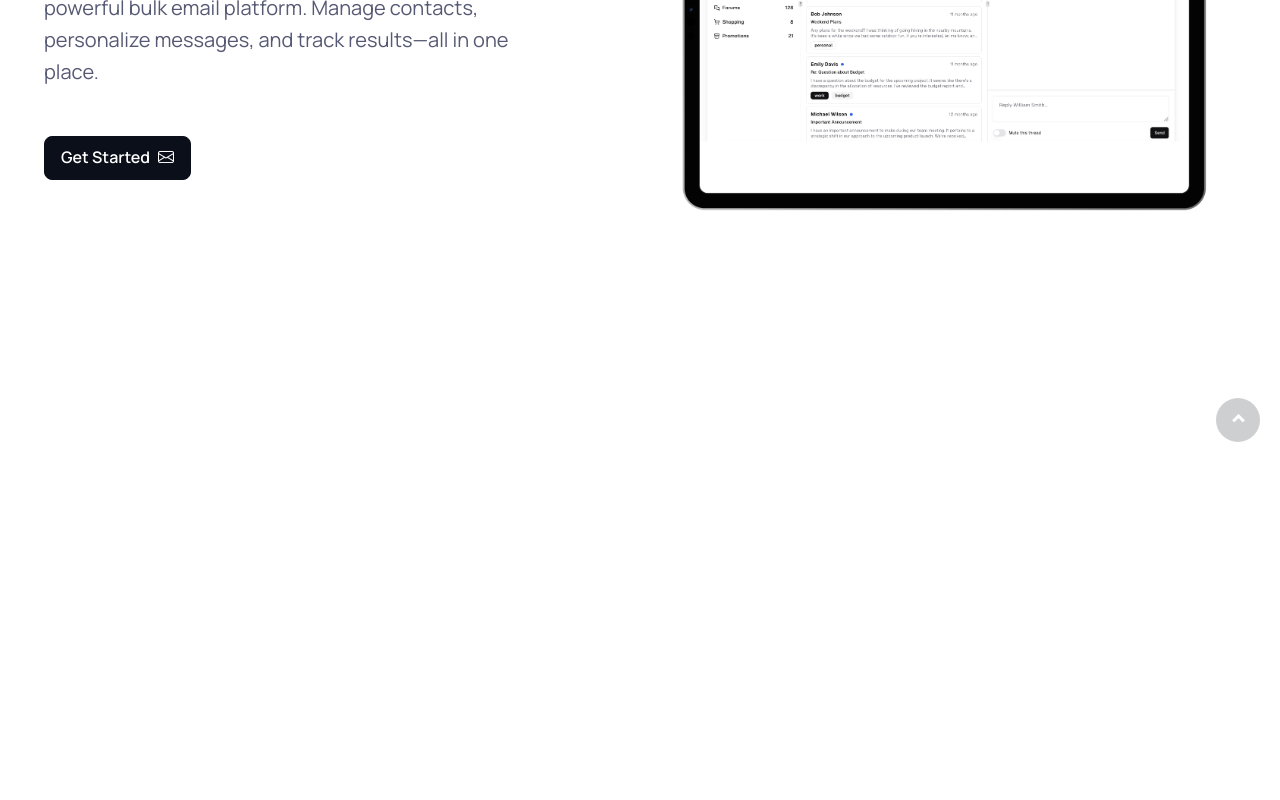
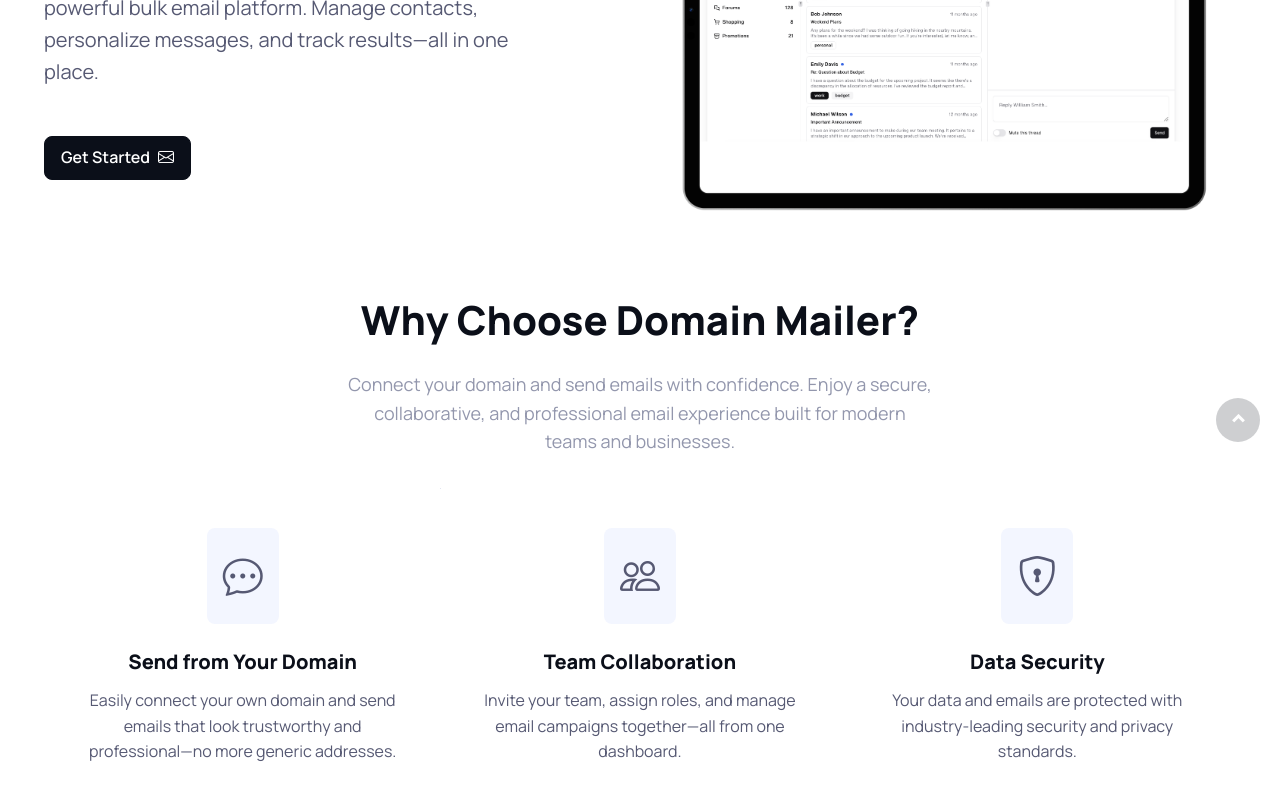
Before and after one commit to Ayomide2604/domain_mailer, a Next.js app: page / in a window 1280 px wide. Shown: the part 338-1138 px from the top of the page. Before the commit the page ends 800 px from the top, so only its background shows below. Built offline with nearby package versions, Linux system fonts and the light colour scheme; no server answers.

Commit message:
added features section

```diff
--- a/app/page.tsx
+++ b/app/page.tsx
@@ -1,9 +1,11 @@
+import Features from "./sections/home/Features";
 import Hero from "./sections/home/Hero";
 
 export default function Home() {
 	return (
 		<div>
 			<Hero />
+			<Features />
 		</div>
 	);
 }
--- /dev/null
+++ b/app/sections/home/Features.tsx
@@ -0,0 +1,89 @@
+import React from "react";
+
+const Features = () => {
+	return (
+		<section className="position-relative py-5">
+			<div className="container position-relative zindex-5 pb-md-4 pt-md-2 pt-lg-3 pb-lg-5">
+				<div className="row justify-content-center text-center pb-3 mb-sm-2 mb-lg-3">
+					<div className="col-xl-6 col-lg-7 col-md-9">
+						<h2 className="h1 mb-lg-4">Why Choose Domain Mailer?</h2>
+						<p className="fs-lg text-muted mb-0">
+							Connect your domain and send emails with confidence. Enjoy a
+							secure, collaborative, and professional email experience built for
+							modern teams and businesses.
+						</p>
+					</div>
+				</div>
+				<div className="row row-cols-1 row-cols-sm-2 row-cols-md-3 g-0 pb-xl-3">
+					{/* Item */}
+					<div className="col position-relative">
+						<div className="card border-0 bg-transparent rounded-0 p-md-1 p-xl-3">
+							<div className="d-table bg-secondary rounded-3 p-3 mx-auto mt-3 mt-md-4">
+								<i
+									className="bi bi-chat-dots"
+									style={{ fontSize: 40 }}
+									aria-label="Comments"
+								></i>
+							</div>
+							<div className="card-body text-center">
+								<h3 className="h5 pb-1 mb-2">Send from Your Domain</h3>
+								<p className="mb-0">
+									Easily connect your own domain and send emails that look
+									trustworthy and professional—no more generic addresses.
+								</p>
+							</div>
+						</div>
+						<hr className="position-absolute top-0 end-0 w-1 h-100 d-none d-sm-block" />
+						<hr className="position-absolute top-100 start-0 w-100 d-none d-sm-block" />
+					</div>
+					{/* Item */}
+					<div className="col position-relative">
+						<div className="card border-0 bg-transparent rounded-0 p-md-1 p-xl-3">
+							<div className="d-table bg-secondary rounded-3 p-3 mx-auto mt-3 mt-md-4">
+								<i
+									className="bi bi-people"
+									style={{ fontSize: 40 }}
+									aria-label="Group"
+								></i>
+							</div>
+							<div className="card-body text-center">
+								<h3 className="h5 pb-1 mb-2">Team Collaboration</h3>
+								<p className="mb-0">
+									Invite your team, assign roles, and manage email campaigns
+									together—all from one dashboard.
+								</p>
+							</div>
+						</div>
+						<hr className="position-absolute top-0 end-0 w-1 h-100 d-none d-sm-block d-md-none" />
+						<hr className="position-absolute top-100 start-0 w-100 d-none d-sm-block" />
+					</div>
+					{/* Item */}
+					<div className="col position-relative">
+						<div className="card border-0 bg-transparent rounded-0 p-md-1 p-xl-3">
+							<div className="d-table bg-secondary rounded-3 p-3 mx-auto mt-3 mt-md-4">
+								<i
+									className="bi bi-shield-lock"
+									style={{ fontSize: 40 }}
+									aria-label="Security"
+								></i>
+							</div>
+							<div className="card-body text-center">
+								<h3 className="h5 pb-1 mb-2">Data Security</h3>
+								<p className="mb-0">
+									Your data and emails are protected with industry-leading
+									security and privacy standards.
+								</p>
+							</div>
+						</div>
+					</div>
+				</div>
+			</div>
+			<div
+				className="position-absolute top-0 start-0 w-100 h-100"
+				style={{ backgroundColor: "rgba(255,255,255,.05)" }}
+			/>
+		</section>
+	);
+};
+
+export default Features;
--- a/package.json
+++ b/package.json
@@ -4,7 +4,7 @@
   "private": true,
   "scripts": {
     "dev": "next dev",
-    "build": "next build && prisma generate",
+    "build": "next build",
     "start": "next start",
     "lint": "next lint",
     "postinstall": "prisma generate"
```
